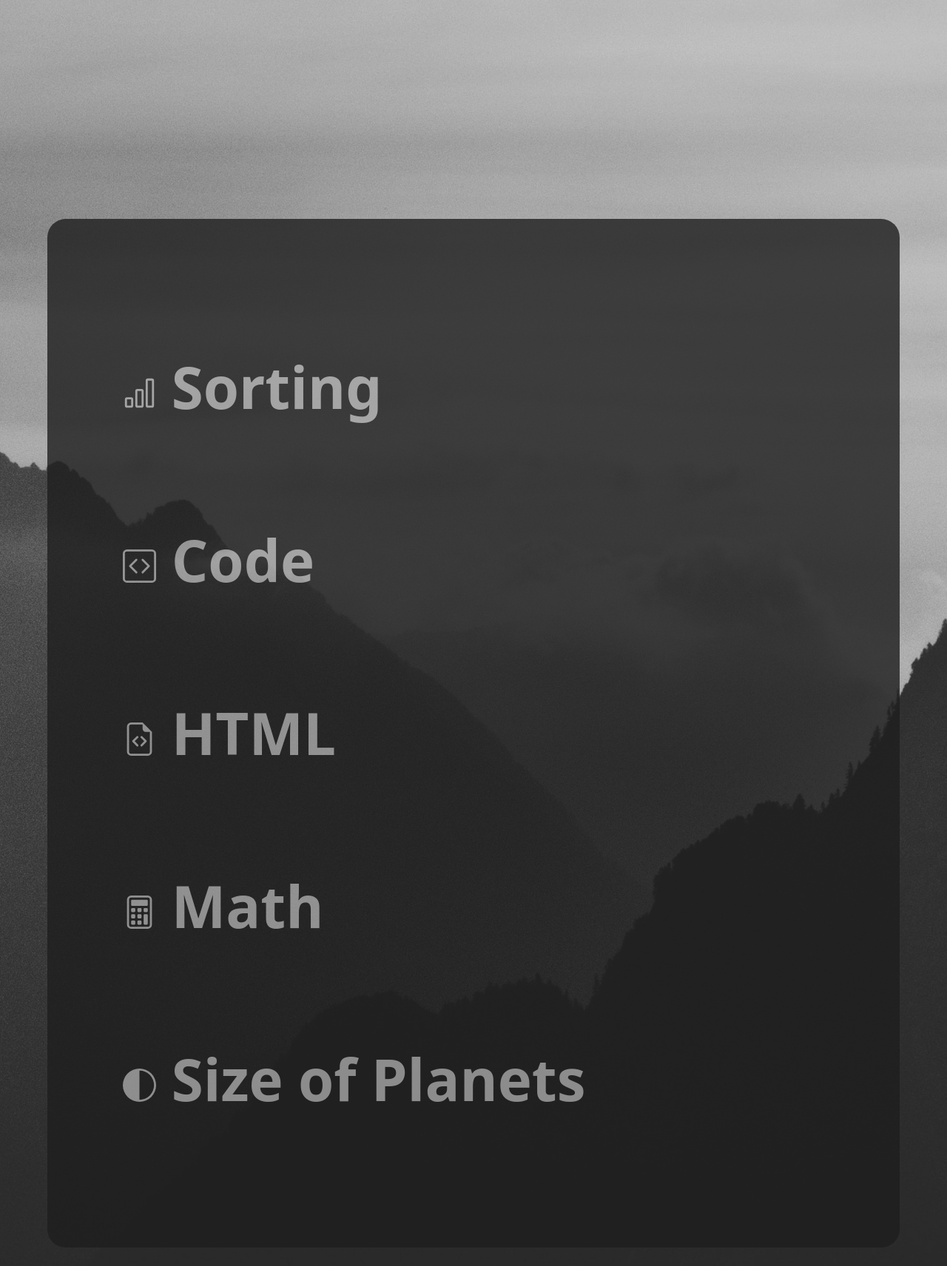
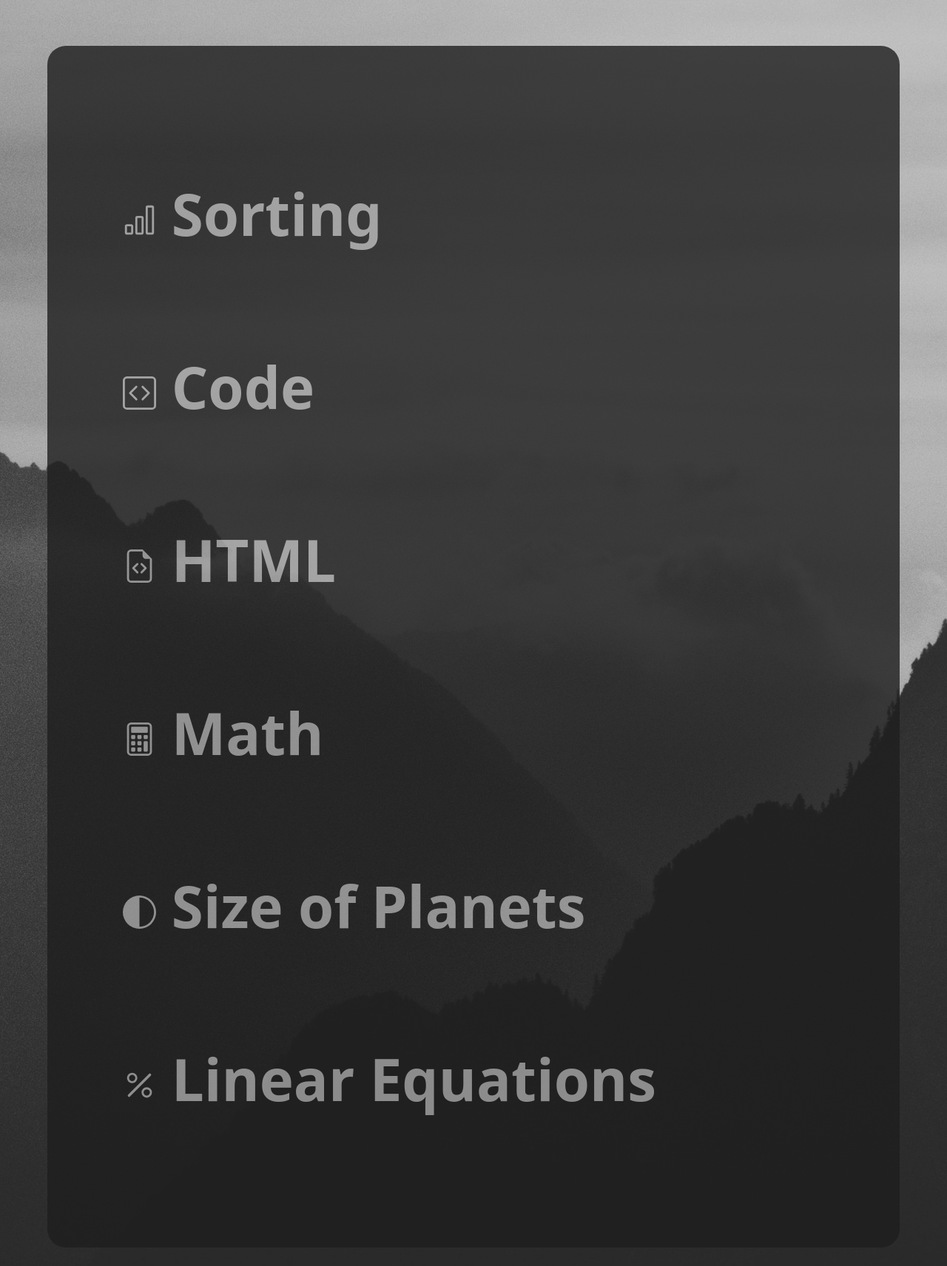
Before and after one commit to BekhruzSNiyazov/Visualization101, a Flask app: page / in a window 1280 px wide, after a click on "Get Started". Shown: the part 600-2312 px from the top of the page at 74% size. Run offline with Flask 2, Linux system fonts and the light colour scheme.

Commit message:
updated index.html

```diff
--- a/templates/index.html
+++ b/templates/index.html
@@ -76,6 +76,17 @@
                     </strong>
                 </a>
                 <span class="muted title">Visualize the size of <strong>planets</strong></span>
+                <br>
+                <br>
+                <a class="a a1" href="/equations">
+                    <strong>
+                        <svg xmlns="http://www.w3.org/2000/svg" width="45" height="45" fill="currentColor" class="bi bi-percent" viewBox="0 0 16 16">
+                            <path d="M13.442 2.558a.625.625 0 0 1 0 .884l-10 10a.625.625 0 1 1-.884-.884l10-10a.625.625 0 0 1 .884 0zM4.5 6a1.5 1.5 0 1 1 0-3 1.5 1.5 0 0 1 0 3zm0 1a2.5 2.5 0 1 0 0-5 2.5 2.5 0 0 0 0 5zm7 6a1.5 1.5 0 1 1 0-3 1.5 1.5 0 0 1 0 3zm0 1a2.5 2.5 0 1 0 0-5 2.5 2.5 0 0 0 0 5z"/>
+                        </svg>
+                        Linear Equations
+                    </strong>
+                </a>
+                <span class="muted title">Visualize <strong>linear equations</strong> or <strong>calculate them</strong></span>
             </div>
             <br>
         </div>
```
